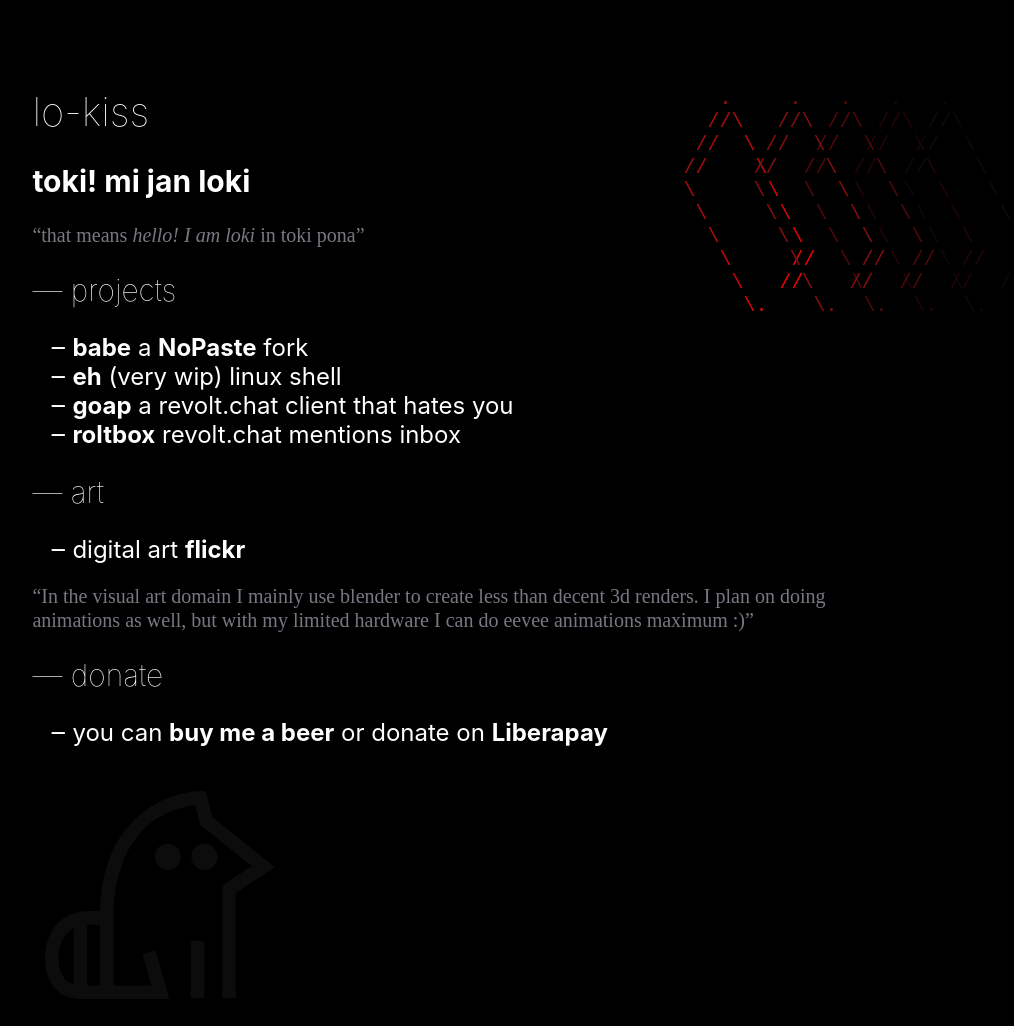
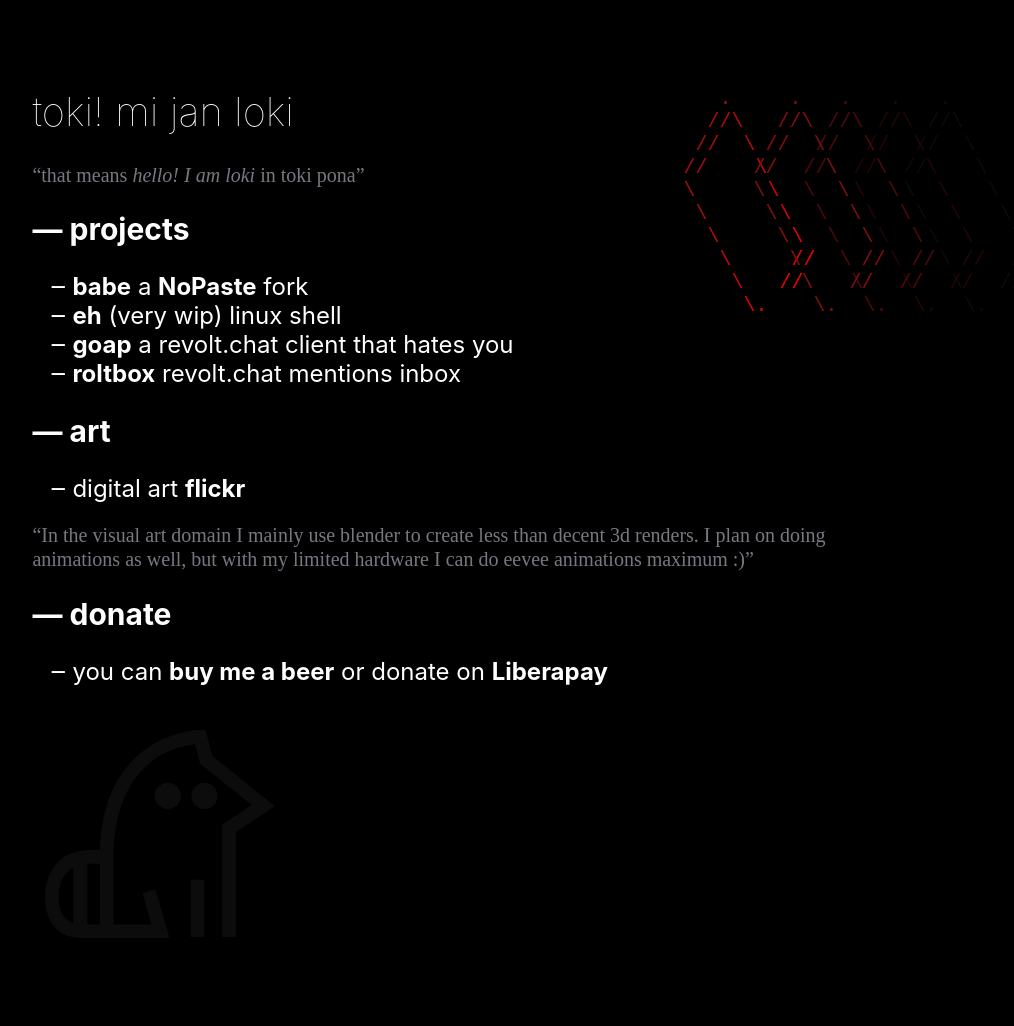
Before and after one commit to lo2dev/lo2dev.github.io, a plain HTML site: page index.html in a window 1280 px wide. Shown: the whole page, without its empty margins (166-1180 px from the left). Drawn offline with Linux system fonts and the light colour scheme.

Commit message:
changed h1

```diff
--- a/index.html
+++ b/index.html
@@ -5,7 +5,7 @@
 	<meta http-equiv="x-ua-compatible" content="ie=edge">
 	<meta name="description" content="homapage">
 	<meta name="viewport" content="width=device-width, initial-scale=1">
-	<title>lo-kiss</title>
+	<title>loki.monster</title>
 	<link rel="stylesheet" href="style.css">
 </head>
 <body>
@@ -21,12 +21,12 @@
     \   //
      \.
     </pre>
-    <h1 class="title">lo-kiss</h1>
-    <h2>toki! mi jan loki</h2>
+    <!-- <h1 class="title">lo-kiss</h1> -->
+    <h1>toki! mi jan loki</h1>
     <p><q>that means <i>hello! I am loki</i> in toki pona</q></p>
 
     <article>
-      <h1>― projects</h1>
+      <h2>― projects</h2>
       <ul>
         <li><a class="underline-anim" href="https://github.com/lo-kiss/babe" ref="noopener">babe</a> a <a href="https://github.com/bokub/nopaste">NoPaste</a> fork</li>
         <li><a class="underline-anim" href="https://github.com/lo-kiss/eh" ref="noopener">eh</a> (very wip) linux shell</li>
@@ -36,7 +36,7 @@
     </article>
 
     <article>
-      <h1>― art</h1>
+      <h2>― art</h2>
       <ul>
 	      <li>digital art <a class="underline-anim" href="https://www.flickr.com/photos/196783779@N06/" ref="noopener">flickr</a></li>
       </ul>
@@ -47,7 +47,7 @@
     </article>
 
     <article>
-      <h1>― donate</h1>
+      <h2>― donate</h2>
       <ul>
         <li>you can
         	<a class="underline-anim" href="https://www.buymeacoffee.com/lokicalmito" ref="noopener">buy me a beer</a> or donate on
```
